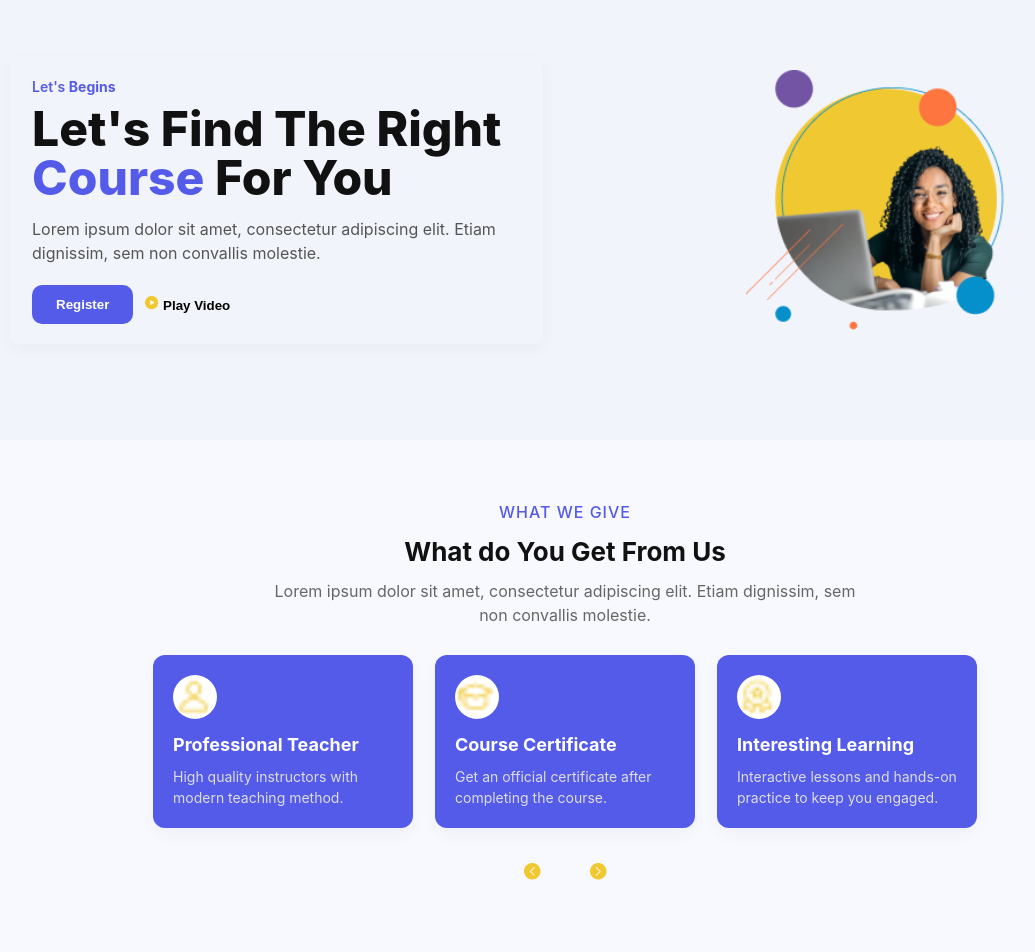
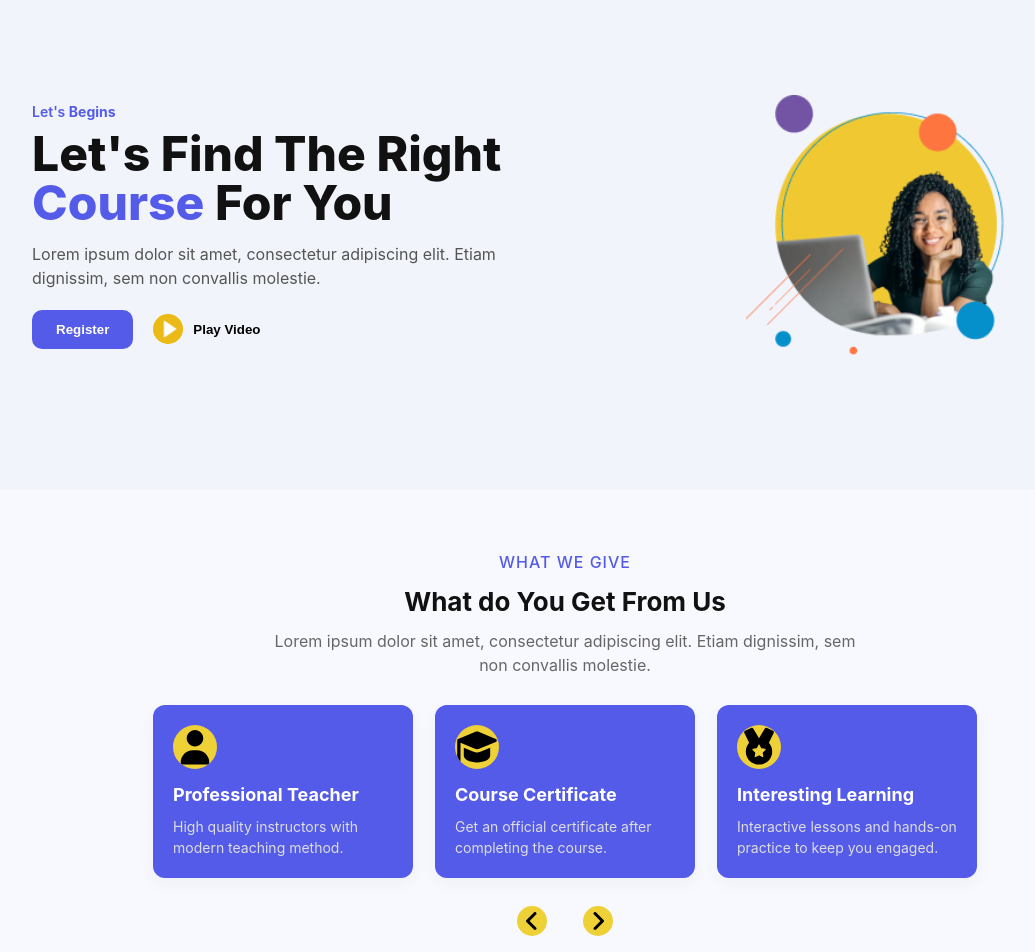
Before and after one commit to hagarmorsy/Figma-project, a plain HTML site: page index.html in a window 1280 px wide. Shown: the top 952 px of the page, without its empty margins (75-1110 px from the left). Drawn offline with Linux system fonts and the light colour scheme.

Commit message:
updated commit

```diff
--- a/CSS/style.css
+++ b/CSS/style.css
@@ -50,15 +50,15 @@ body {
     max-width:480px;
     margin-bottom:20px; }
 .first-left {
-  background:transparent;
+  /*background:transparent;*/
   padding:20px 22px;
   border-radius:8px;
-  box-shadow: 0 6px 18px rgba(22,24,36,0.03);
+  /*box-shadow: 0 6px 18px rgba(22,24,36,0.03);*/
 }
 
 .actions {
     display:flex;
-    gap:12px;
+    gap:20px;
     align-items:center; }
 .primary{
         background: #545BE8;
@@ -71,16 +71,16 @@ body {
         border: none;
         padding: 12px 24px;
     }
-.ghost {
+/*.ghost {
     background: #f2f4fb;
     border: none;
     cursor: pointer;
-}
+}*/
 
 .image-wrap {
   position:relative;
-  width:320px;
-  height:320px;
+  width:370px;
+  height:370px;
   display:flex;
   align-items:center;
   justify-content:center;
--- a/index.html
+++ b/index.html
@@ -20,8 +20,8 @@
 
           <div class="actions">
             <button class="btn primary">Register</button>
-            <button class="btn ghost">
-              <img src="images/play-icon.png" alt="Play" /> <b>Play Video</b>
+            <button class="btn ghost" style="background: none; border: none; cursor: pointer; display:flex; align-items:center; justify-content:center; gap: 10px;">
+              <img src="images/play-button.png" width="30px" style="background: rgb(238, 208, 55); border-radius: 50%;" alt="Play" /> <b>Play Video</b>
             </button>
           </div>
         </div>
@@ -46,27 +46,27 @@
 
         <div class="cards-row">
           <article class="card">
-            <img src="images/teacher.png" alt="" class="icon" />
+            <img src="images/user-solid-full.svg" style="background: rgb(238, 208, 55); border-radius: 50%;"alt="" class="icon" />
             <h3>Professional Teacher</h3>
             <p>High quality instructors with modern teaching method.</p>
           </article>
 
           <article class="card">
-            <img src="images/certificate.png" alt="" class="icon" />
+            <img src="images/graduation-cap-solid-full.svg" style="background: rgb(238, 208, 55); border-radius: 50%;" alt="" class="icon" />
             <h3>Course Certificate</h3>
             <p>Get an official certificate after completing the course.</p>
           </article>
 
           <article class="card">
-            <img src="images/learning.png" alt="" class="icon" />
+            <img src="images/medal-solid-full.svg" style="background: rgb(238, 208, 55); border-radius: 50%;" alt="" class="icon" />
             <h3>Interesting Learning</h3>
             <p>Interactive lessons and hands-on practice to keep you engaged.</p>
           </article>
         </div>
 
         <div class="cards-controls">
-          <button class="arrow"><img src="images/left.png" alt=""></button>
-          <button class="arrow"><img src="images/right.png" alt=""></button>
+          <button class="arrow"><img src="images/angle-left-solid-full.svg" alt="" width="30px" style="background: rgb(238, 208, 55); border-radius: 50%;"></button>
+          <button class="arrow"><img src="images/angle-right-solid-full.svg" alt="" width="30px" style="background: rgb(238, 208, 55); border-radius: 50%;"></button>
         </div>
       </div>
     </section>
```
Also changed, not shown: images/angle-left-solid-full.svg (added), images/angle-right-solid-full.svg (added), images/certificate.png (deleted), images/graduation-cap-solid-full.svg (added), images/learning.png (deleted), images/left.png (deleted), images/medal-solid-full.svg (added), images/play-button.png (added), images/play-icon.png (deleted), images/right.png (deleted), images/teacher.png (deleted), images/user-solid-full.svg (added).
